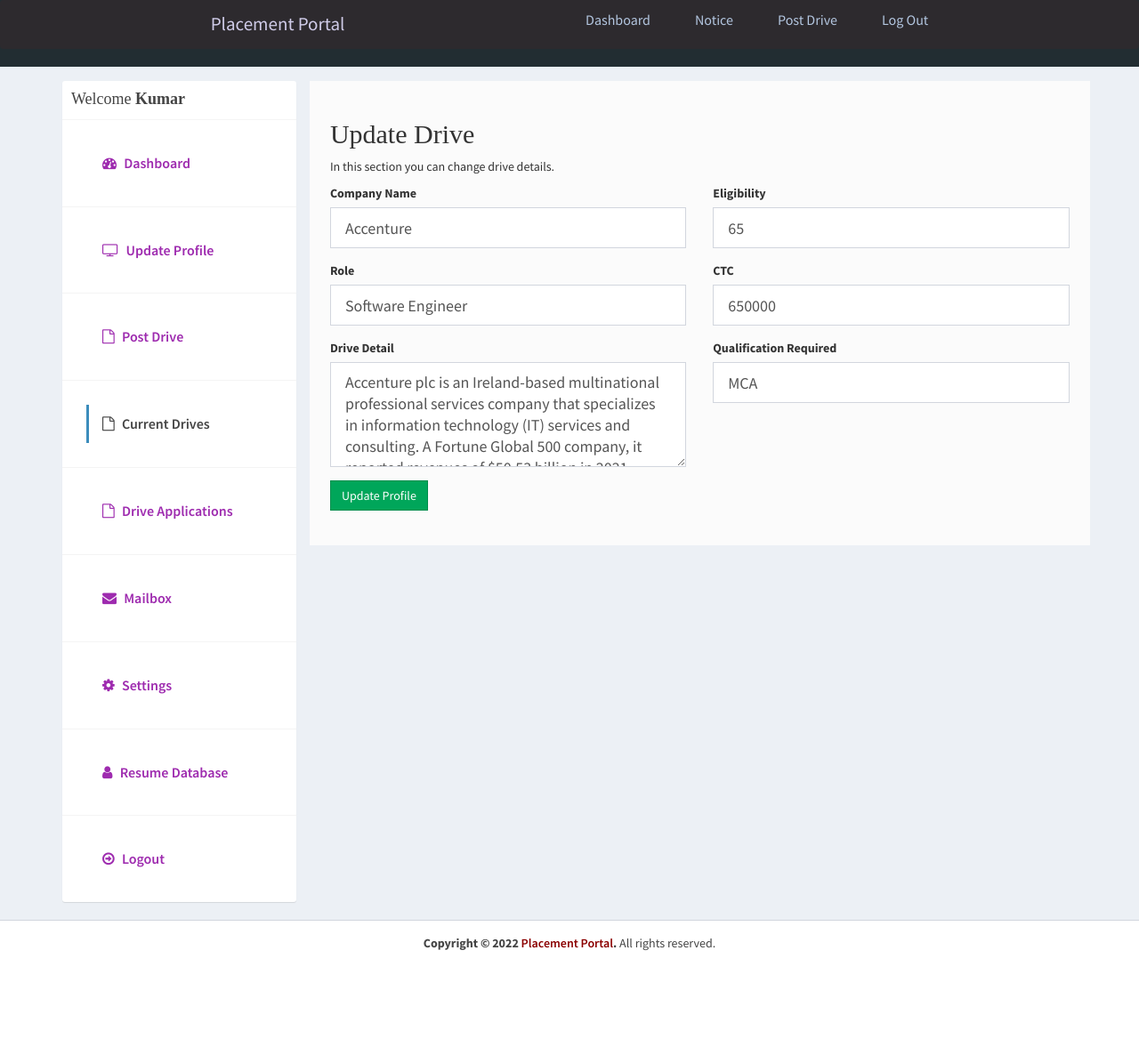
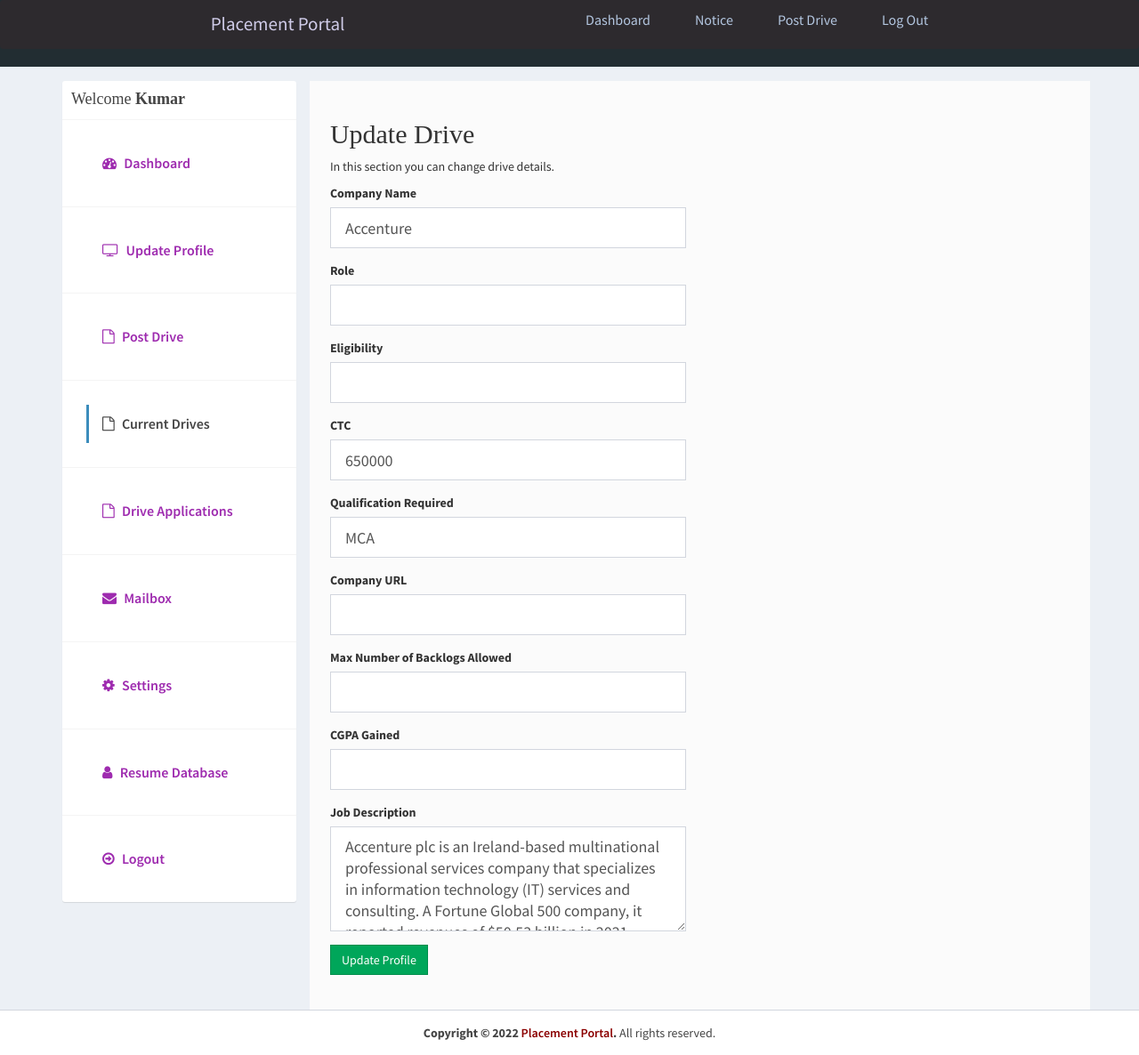
Before and after one commit to asghar-innama/Placement2, a PHP site: page /company/updatedrive.php in a window 1280 px wide. Shown: the whole page at 89% size. Before the commit the page ends 1069 px from the top, so only its background shows below. Run offline with PHP 8.4, Linux system fonts and the light colour scheme; a user stored in the database is signed in; data comes from the database, SQL or seed files in the repository; data that the repository does not hold is empty; some libraries are stand-ins or nearby versions.

Commit message:
insert/delete/update job drives
placement official have the access to update, create or even delete the existing job post entered.

```diff
--- a/company/updatedrive.php
+++ b/company/updatedrive.php
@@ -1,23 +1,13 @@
 <?php
-
-//To Handle Session Variables on This Page
 session_start();
-
-//If user Not logged in then redirect them back to homepage.
-//This is required if user tries to manually enter view-job-post.php in URL.
 if (empty($_SESSION['id_jobpost'])) {
     header("Location: ../index.php");
     exit();
 }
-
-//Including Database Connection From db.php file to avoid rewriting in all files
 require_once("../db.php");
+?>
 
 
-
-
-
-?>
 <!DOCTYPE html>
 <html>
 
@@ -33,8 +23,6 @@ require_once("../db.php");
     <link rel="stylesheet" href="https://cdnjs.cloudflare.com/ajax/libs/font-awesome/4.7.0/css/font-awesome.min.css">
     <!-- Ionicons -->
     <link rel="stylesheet" href="https://cdnjs.cloudflare.com/ajax/libs/ionicons/2.0.1/css/ionicons.min.css">
-    <!-- DataTables -->
-    <link rel="stylesheet" href="https://cdn.datatables.net/1.10.15/css/jquery.dataTables.min.css">
     <!-- Theme style -->
     <link rel="stylesheet" href="../css/AdminLTE.min.css">
     <link rel="stylesheet" href="../css/_all-skins.min.css">
@@ -55,11 +43,7 @@ require_once("../db.php");
 <body class="hold-transition skin-green sidebar-mini">
     <div class="wrapper">
 
-        <?php
-
-        include 'header.php';
-
-        ?>
+        <?php include 'header.php'; ?>
 
         <!-- Content Wrapper. Contains page content -->
         <div class="content-wrapper" style="margin-left: 0px;">
@@ -89,9 +73,6 @@ require_once("../db.php");
                             </div>
                         </div>
 
-
-
-
                         <div class="col-md-9 bg-white padding-2">
                             <h2>Update Drive</h2>
                             <p>In this section you can change drive details.</p>
@@ -111,31 +92,39 @@ require_once("../db.php");
                                                 </div>
                                                 <div class="form-group">
                                                     <label>Role</label>
-                                                    <input type="text" class="form-control input-lg" name="role" id="role" value="<?php echo $row['experience']; ?>">
+                                                    <input type="text" class="form-control input-lg" name="role" id="role" value="<?php echo $row['role']; ?>">
                                                 </div>
-
                                                 <div class="form-group">
-                                                    <label>Drive Detail</label>
-                                                    <textarea class="form-control input-lg" rows="4" id="description" name="description"><?php echo $row['description']; ?></textarea>
+                                                    <label>Eligibility</label>
+                                                    <input type="text" class="form-control input-lg" name="Eligibility" id="Eligibility" value="<?php echo $row['eligibility']; ?>">
+                                                </div>
+                                                <div class="form-group">
+                                                    <label>CTC</label>
+                                                    <input type="text" class="form-control input-lg" name="CTC" id="CTC" value="<?php echo $row['minimumsalary']; ?>">
+                                                </div>
+                                                <div class="form-group">
+                                                    <label>Qualification Required</label>
+                                                    <input type="text" class="form-control input-lg" name="qualification" id="qualification" value="<?php echo $row['qualification']; ?>">
+                                                </div>
+                                                <div class="form-group">
+                                                    <label>Company URL</label>
+                                                    <input type="text" class="form-control input-lg" name="companyurl" id="companyurl" value="<?php echo $row['companyurl']; ?>">
+                                                </div>
+                                                <div class="form-group">
+                                                    <label>Max Number of Backlogs Allowed</label>
+                                                    <input type="text" class="form-control input-lg" name="backlogs" id="backlogs" value="<?php echo $row['backlogs']; ?>">
+                                                </div>
+                                                <div class="form-group">
+                                                    <label>CGPA Gained</label>
+                                                    <input type="text" class="form-control input-lg" name="cgpa" id="cgpa" value="<?php echo $row['cgpa']; ?>">
+                                                </div>
+                                                <div class="form-group">
+                                                    <label>Job Description</label>
+                                                    <textarea class="form-control input-lg" rows="4" name="description" id="description"><?php echo $row['description']; ?></textarea>
                                                 </div>
                                                 <div class="form-group">
                                                     <button type="submit" name="submit" id="submit" class="btn btn-flat btn-success">Update Profile</button>
                                                 </div>
-                                            </div>
-                                            <div class="col-md-6 latest-job ">
-                                                <div class="form-group">
-                                                    <label for="contactno">Eligibility</label>
-                                                    <input type="text" class="form-control input-lg" id="Eligibility" name="Eligibility" placeholder="Eligibility" value="<?php echo $row['maximumsalary']; ?>">
-                                                </div>
-                                                <div class="form-group">
-                                                    <label for="city">CTC</label>
-                                                    <input type="text" class="form-control input-lg" id="CTC" name="CTC" value="<?php echo $row['minimumsalary']; ?>" placeholder="CTC">
-                                                </div>
-                                                <div class="form-group">
-                                                    <label for="state">Qualification Required</label>
-                                                    <input type="text" class="form-control input-lg" id="qualification" name="qualification" placeholder="qualification" value="<?php echo $row['qualification']; ?>">
-                                                </div>
-
                                             </div>
                                     <?php
                                         }
@@ -143,22 +132,10 @@ require_once("../db.php");
                                     ?>
                                 </form>
                             </div>
-
-
                         </div>
-
-
-
                     </div>
                 </div>
-
             </section>
-
-
-
-
-
-
         </div>
         <!-- /.content-wrapper -->
 
@@ -168,12 +145,9 @@ require_once("../db.php");
                 reserved.
             </div>
         </footer>
-
-        <!-- /.control-sidebar -->
-        <!-- Add the sidebar's background. This div must be placed
-       immediately after the control sidebar -->
+         <!-- /.control-sidebar -->
+        <!-- Add the sidebar's background. -->
         <div class="control-sidebar-bg"></div>
-
     </div>
     <!-- ./wrapper -->
 
@@ -185,7 +159,5 @@ require_once("../db.php");
     <script src="https://cdn.datatables.net/1.10.15/js/jquery.dataTables.min.js"></script>
     <!-- AdminLTE App -->
     <script src="../js/adminlte.min.js"></script>
-
 </body>
-
 </html>
--- a/company/updatedrive1.php
+++ b/company/updatedrive1.php
@@ -14,8 +14,6 @@ if (empty($_SESSION['id_jobpost'])) {
 require_once("../db.php");
 
 if (isset($_POST['submit'])) {
-
-
     $companyname = mysqli_real_escape_string($conn, $_POST['companyname']);
     $role = mysqli_real_escape_string($conn, $_POST['role']);
     $CTC = mysqli_real_escape_string($conn, $_POST['CTC']);
@@ -23,8 +21,7 @@ if (isset($_POST['submit'])) {
     $Eligibility = mysqli_real_escape_string($conn, $_POST['Eligibility']);
     $description = mysqli_real_escape_string($conn, $_POST['description']);
 
-
-    $sql = "UPDATE job_post SET jobtitle='$companyname', experience='$role', minimumsalary='$CTC', qualification='$qualification', maximumsalary='$Eligibility',  description='$description' where id_jobpost='$_SESSION[id_jobpost] '";
+    $sql = "UPDATE job_post SET jobtitle='$companyname', role='$role', minimumsalary='$CTC', eligibility='$Eligibility', qualification='$qualification',   description='$description' where id_jobpost='$_SESSION[id_jobpost] '";
 
     if ($conn->query($sql) === TRUE) {
         // $_SESSION['name'] = $companyname;
@@ -40,6 +37,5 @@ if (isset($_POST['submit'])) {
     //redirect them back to dashboard page if they didn't click update button
     header("Location: updatedrive.php");
     exit();
-
     exit();
 }
```
Also changed, not shown: company/addpost.php (+15 -32 lines), company/create-job-post.php (+15 -11 lines), company/view-job-post.php (+22 -42 lines).
